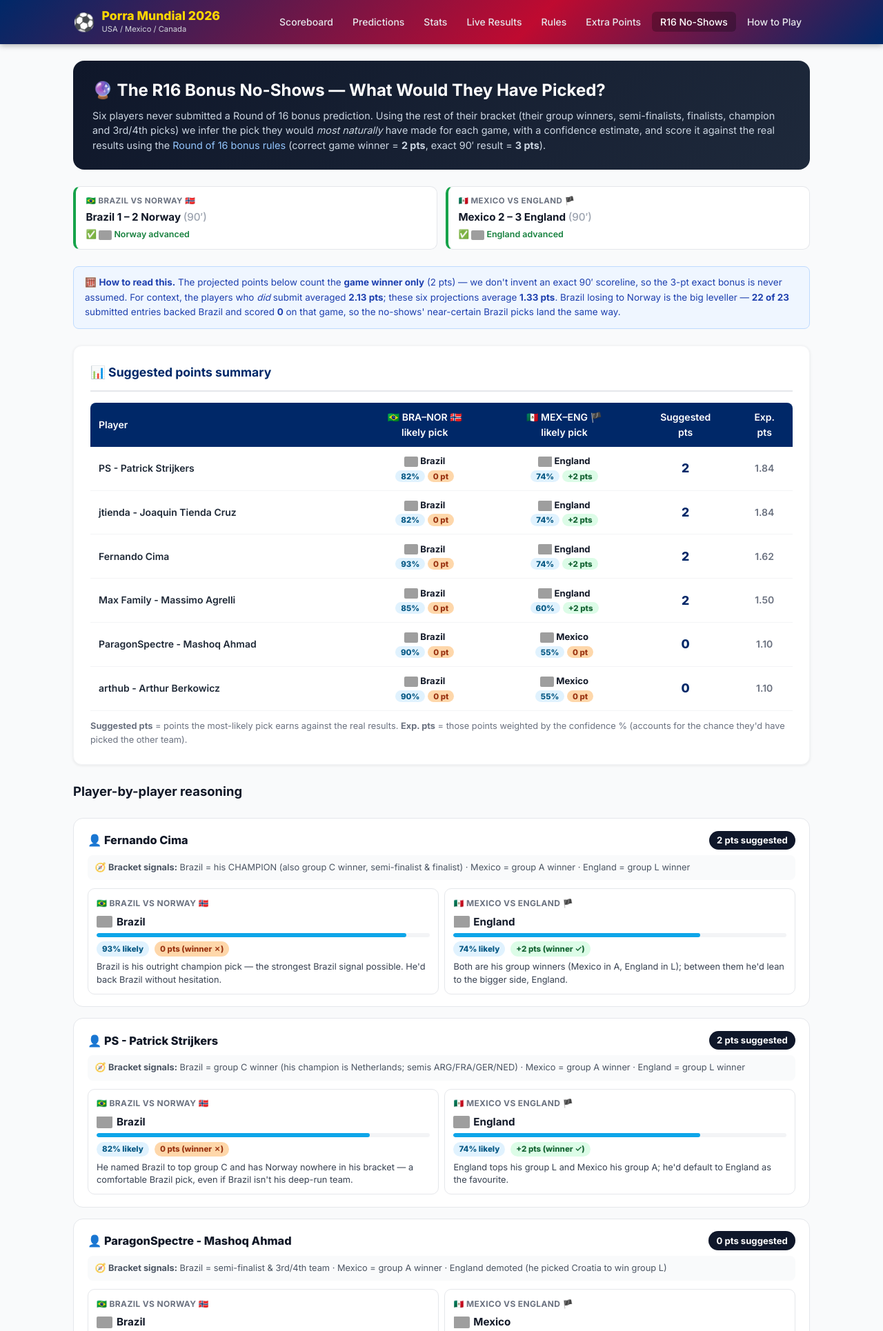
After one commit to pablohomeless/wc2026-prediction-game, a PHP site: page /r16-nonplayers-projection.html in a window 1280 px wide. The commit adds this page. Shown: the top 1930 px of the page at 69% size. Run offline with PHP 8.4, Linux system fonts and the light colour scheme; some libraries are stand-ins or nearby versions; grey boxes are pictures that could not be loaded.

Commit message:
Final results updated

```diff
--- a/alt-static/data.js
+++ b/alt-static/data.js
@@ -487,7 +487,7 @@ const SETTINGS = {
   //   "group"    = group stage in progress
   //   "knockout" = knockout stage
   //   "finished" = all done
-  phase: "pre",
+  phase: "finished",
 
   predictionDeadline: "2026-06-10T23:59:59Z",
 };
--- a/alt-static/extra-points-r16.html
+++ b/alt-static/extra-points-r16.html
@@ -216,9 +216,9 @@
       <li><a href="stats.html">Stats</a></li>
       <li><a href="live-results.html">Live Results</a></li>
       <li><a href="extra-points-r16.html" class="active">Extra Points</a></li>
+      <li><a href="r16-nonplayers-projection.html">R16 No-Shows</a></li>
       <li><a href="rules.html">Rules</a></li>
       <li><a href="how-to-play.html">How to Play</a></li>
-      <li><a href="winners-chances.html">Winners Chances</a></li>
     </ul>
     <button class="nav-hamburger" onclick="toggleMenu()" aria-label="Menu">
       <svg width="24" height="24" fill="none" stroke="currentColor" stroke-width="2" viewBox="0 0 24 24">
@@ -232,9 +232,9 @@
     <a href="stats.html">Stats</a>
     <a href="live-results.html">Live Results</a>
     <a href="extra-points-r16.html" class="active">Extra Points</a>
+    <a href="r16-nonplayers-projection.html">R16 No-Shows</a>
     <a href="rules.html">Rules</a>
     <a href="how-to-play.html">How to Play</a>
-    <a href="winners-chances.html">Winners Chances</a>
   </div>
 </nav>
 
--- a/alt-static/how-to-play.html
+++ b/alt-static/how-to-play.html
@@ -25,7 +25,7 @@
       <li><a href="live-results.html">Live Results</a></li>
       <li><a href="rules.html">Rules</a></li>
       <li><a href="how-to-play.html" class="active">How to Play</a></li>
-      <li><a href="winners-chances.html">Winners Chances</a></li>
+      <li><a href="r16-nonplayers-projection.html">R16 No-Shows</a></li>
     </ul>
     <button class="nav-hamburger" onclick="toggleMenu()" aria-label="Menu">
       <svg width="24" height="24" fill="none" stroke="currentColor" stroke-width="2" viewBox="0 0 24 24">
@@ -40,7 +40,7 @@
     <a href="live-results.html">Live Results</a>
     <a href="rules.html">Rules</a>
     <a href="how-to-play.html" class="active">How to Play</a>
-    <a href="winners-chances.html">Winners Chances</a>
+    <a href="r16-nonplayers-projection.html">R16 No-Shows</a>
   </div>
 </nav>
 
--- /dev/null
+++ b/alt-static/r16-nonplayers-projection.html
@@ -0,0 +1,295 @@
+<!DOCTYPE html>
+<html lang="en">
+<head>
+  <meta charset="UTF-8" />
+  <meta name="viewport" content="width=device-width, initial-scale=1.0" />
+  <title>R16 Bonus — What the No-Shows Would Have Picked · Porra Mundial 2026</title>
+  <link rel="stylesheet" href="https://cdn.jsdelivr.net/npm/flag-icons@7.2.3/css/flag-icons.min.css" />
+  <link rel="stylesheet" href="style.css" />
+  <style>
+    .proj-hero {
+      background: linear-gradient(135deg, #0f172a, #1e293b);
+      color: #fff; border-radius: 16px; padding: 1.5rem 1.75rem; margin-bottom: 1.5rem;
+    }
+    .proj-hero h1 { margin: 0 0 .4rem; font-size: 1.5rem; }
+    .proj-hero p { margin: 0; color: #cbd5e1; font-size: .9rem; line-height: 1.5; }
+
+    .actual-row { display: flex; flex-wrap: wrap; gap: .75rem; margin-bottom: 1.5rem; }
+    .actual-chip {
+      flex: 1 1 240px; background: #fff; border: 1px solid var(--gray-200);
+      border-left: 4px solid #16a34a; border-radius: 10px; padding: .7rem .9rem;
+    }
+    .actual-chip .lbl { font-size: .72rem; text-transform: uppercase; letter-spacing: .04em; color: var(--gray-500); font-weight: 700; }
+    .actual-chip .res { font-size: .95rem; font-weight: 700; margin-top: .2rem; }
+    .actual-chip .won { font-size: .78rem; color: #15803d; font-weight: 600; margin-top: .15rem; }
+
+    .proj-card { border: 1px solid var(--gray-200); border-radius: 14px; padding: 1.1rem 1.25rem; margin-bottom: 1rem; background: #fff; }
+    .proj-card .pc-head { display: flex; align-items: center; gap: .6rem; flex-wrap: wrap; margin-bottom: .5rem; }
+    .proj-card .pc-name { font-weight: 800; font-size: 1.02rem; }
+    .proj-card .pc-total { margin-left: auto; background: #0f172a; color: #fff; border-radius: 999px; padding: .2rem .7rem; font-size: .82rem; font-weight: 700; }
+    .proj-card .pc-signals { font-size: .8rem; color: var(--gray-600); background: var(--gray-50); border-radius: 8px; padding: .5rem .65rem; margin-bottom: .75rem; }
+
+    .game-row { display: grid; grid-template-columns: 1fr; gap: .55rem; }
+    @media (min-width: 640px) { .game-row { grid-template-columns: 1fr 1fr; } }
+    .game-box { border: 1px solid var(--gray-200); border-radius: 10px; padding: .65rem .75rem; }
+    .game-box .gb-title { font-size: .75rem; font-weight: 700; color: var(--gray-500); text-transform: uppercase; letter-spacing: .03em; margin-bottom: .35rem; }
+    .game-box .gb-pick { font-size: .95rem; font-weight: 700; display: flex; align-items: center; gap: .35rem; }
+    .game-box .gb-meta { display: flex; align-items: center; gap: .5rem; margin: .4rem 0; flex-wrap: wrap; }
+    .conf-pill { font-size: .72rem; font-weight: 800; border-radius: 999px; padding: .1rem .5rem; background: #e0f2fe; color: #075985; }
+    .pts-pill { font-size: .72rem; font-weight: 800; border-radius: 999px; padding: .1rem .5rem; }
+    .pts-pill.hit { background: #dcfce7; color: #166534; }
+    .pts-pill.miss { background: #fed7aa; color: #9a3412; }
+    .ev-pill { font-size: .7rem; font-weight: 700; border-radius: 999px; padding: .1rem .5rem; background: var(--gray-100); color: var(--gray-600); }
+    .game-box .gb-reason { font-size: .8rem; color: var(--gray-700); line-height: 1.45; margin-top: .35rem; }
+
+    .conf-track { height: 6px; border-radius: 999px; background: var(--gray-100); overflow: hidden; margin-top: .25rem; }
+    .conf-fill { height: 100%; border-radius: 999px; background: #0ea5e9; }
+  </style>
+</head>
+<body>
+
+<!-- ── Navbar (this page is intentionally NOT in the menus) ── -->
+<nav>
+  <div class="nav-inner">
+    <a href="index.html" class="nav-logo">
+      <span style="font-size:1.6rem">⚽</span>
+      <div>
+        <div class="nav-logo-title">Porra Mundial 2026</div>
+        <div class="nav-logo-sub">USA / Mexico / Canada</div>
+      </div>
+    </a>
+    <ul class="nav-links">
+      <li><a href="index.html">Scoreboard</a></li>
+      <li><a href="predictions.html">Predictions</a></li>
+      <li><a href="stats.html">Stats</a></li>
+      <li><a href="live-results.html">Live Results</a></li>
+      <li><a href="rules.html">Rules</a></li>
+      <li><a href="extra-points-r16.html">Extra Points</a></li>
+      <li><a href="r16-nonplayers-projection.html" class="active">R16 No-Shows</a></li>
+      <li><a href="how-to-play.html">How to Play</a></li>
+    </ul>
+    <button class="nav-hamburger" onclick="toggleMenu()" aria-label="Menu">
+      <svg width="24" height="24" fill="none" stroke="currentColor" stroke-width="2" viewBox="0 0 24 24">
+        <path stroke-linecap="round" stroke-linejoin="round" d="M4 6h16M4 12h16M4 18h16"/>
+      </svg>
+    </button>
+  </div>
+  <div class="nav-mobile" id="navMobile">
+    <a href="index.html">Scoreboard</a>
+    <a href="predictions.html">Predictions</a>
+    <a href="stats.html">Stats</a>
+    <a href="live-results.html">Live Results</a>
+    <a href="rules.html">Rules</a>
+    <a href="extra-points-r16.html">Extra Points</a>
+    <a href="r16-nonplayers-projection.html" class="active">R16 No-Shows</a>
+    <a href="how-to-play.html">How to Play</a>
+  </div>
+</nav>
+
+<!-- ── Main ── -->
+<main>
+  <div class="container">
+    <div class="space-y">
+
+      <div class="proj-hero">
+        <h1>🔮 The R16 Bonus No-Shows — What Would They Have Picked?</h1>
+        <p>
+          Six players never submitted a Round of 16 bonus prediction. Using the rest of their bracket
+          (their group winners, semi-finalists, finalists, champion and 3rd/4th picks) we infer the
+          pick they would <em>most naturally</em> have made for each game, with a confidence estimate,
+          and score it against the real results using the
+          <a href="rules.html" style="color:#93c5fd">Round of 16 bonus rules</a>
+          (correct game winner = <strong>2 pts</strong>, exact 90′ result = <strong>3 pts</strong>).
+        </p>
+      </div>
+
+      <div class="actual-row" id="actualRow"></div>
+
+      <div class="alert alert-info" style="font-size:.84rem" id="methodNote"></div>
+
+      <div id="summaryWrap"></div>
+
+      <h2 style="font-size:1.15rem;margin:1.5rem 0 .75rem">Player-by-player reasoning</h2>
+      <div id="cardsWrap"></div>
+
+    </div>
+  </div>
+</main>
+
+<footer>
+  ⚽ Porra Mundial 2026 — FIFA World Cup USA/MEX/CAN &nbsp;|&nbsp;
+  <a href="rules.html">Rules</a>
+</footer>
+
+<script src="data.js"></script>
+<script src="live-data.js"></script>
+<script src="roundof16-data.js"></script>
+<script>
+  function toggleMenu() { document.getElementById('navMobile').classList.toggle('open'); }
+  function esc(s) { return String(s == null ? '' : s).replace(/&/g,'&amp;').replace(/</g,'&lt;').replace(/>/g,'&gt;'); }
+  function tHtml(code) { return (typeof flagHtml === 'function' ? flagHtml(code) : '') + ' ' + esc((TEAMS[code] && TEAMS[code].name) || code); }
+
+  // ── Inferred "natural" picks for the six players who skipped the R16 bonus. ──
+  // Each pick is the team we believe they'd most likely have backed, given the
+  // rest of their bracket, with a confidence % and a short reasoning.
+  const NONPLAYER_PROJECTIONS = [
+    {
+      alias: "Fernando Cima",
+      signals: "Brazil = his CHAMPION (also group C winner, semi-finalist & finalist) · Mexico = group A winner · England = group L winner",
+      braNor: { pick: "BRA", conf: 93, reason: "Brazil is his outright champion pick — the strongest Brazil signal possible. He'd back Brazil without hesitation." },
+      mexEng: { pick: "ENG", conf: 74, reason: "Both are his group winners (Mexico in A, England in L); between them he'd lean to the bigger side, England." },
+    },
+    {
+      alias: "PS",
+      signals: "Brazil = group C winner (his champion is Netherlands; semis ARG/FRA/GER/NED) · Mexico = group A winner · England = group L winner",
+      braNor: { pick: "BRA", conf: 82, reason: "He named Brazil to top group C and has Norway nowhere in his bracket — a comfortable Brazil pick, even if Brazil isn't his deep-run team." },
+      mexEng: { pick: "ENG", conf: 74, reason: "England tops his group L and Mexico his group A; he'd default to England as the favourite." },
+    },
+    {
+      alias: "ParagonSpectre",
+      signals: "Brazil = semi-finalist & 3rd/4th team · Mexico = group A winner · England demoted (he picked Croatia to win group L)",
+      braNor: { pick: "BRA", conf: 90, reason: "Brazil reaches his semi-finals — a strong Brazil lean." },
+      mexEng: { pick: "MEX", conf: 55, reason: "He rated England below Croatia in group L yet backed Mexico to win group A, so the signals point (narrowly) to Mexico — but it's close to a coin-flip." },
+    },
+    {
+      alias: "jtienda",
+      signals: "Brazil = group C winner (his champion is Spain) · Mexico = group A winner · England = group L winner",
+      braNor: { pick: "BRA", conf: 82, reason: "Brazil is his group C winner and outranks Norway everywhere in his bracket — a clear Brazil lean." },
+      mexEng: { pick: "ENG", conf: 74, reason: "England (group L) and Mexico (group A) are both his group winners; he'd lean England." },
+    },
+    {
+      alias: "arthub",
+      signals: "Brazil = semi-finalist & 3rd/4th team · Mexico = group A winner · England demoted (he picked Croatia to win group L)",
+      braNor: { pick: "BRA", conf: 90, reason: "Brazil is in his semi-finals — a strong Brazil lean." },
+      mexEng: { pick: "MEX", conf: 55, reason: "Croatia over England in group L but Mexico atop group A — the bracket narrowly leans Mexico." },
+    },
+    {
+      alias: "Max Family",
+      signals: "Brazil = his CHAMPION (also finalist & semi-finalist) · Norway = his group I winner (!) · Mexico demoted (Czech won his group A) · England demoted (Croatia won his group L)",
+      braNor: { pick: "BRA", conf: 85, reason: "Brazil is his champion, so he'd back it — with a caveat: he rated Norway highly enough to top group I, which shaves a little confidence." },
+      mexEng: { pick: "ENG", conf: 60, reason: "Neither team is his group winner (he picked Czech and Croatia), so with no bracket signal he'd default to the favourite, England." },
+    },
+  ];
+
+  (function () {
+    const A = R16_ACTUAL;
+
+    // ── Actual results header ──
+    document.getElementById('actualRow').innerHTML = `
+      <div class="actual-chip">
+        <div class="lbl">🇧🇷 Brazil vs Norway 🇳🇴</div>
+        <div class="res">Brazil ${A.braNor.home} – ${A.braNor.away} Norway <span style="color:var(--gray-400);font-weight:500">(90′)</span></div>
+        <div class="won">✅ ${tHtml(A.braNor.winner)} advanced</div>
+      </div>
+      <div class="actual-chip">
+        <div class="lbl">🇲🇽 Mexico vs England 🏴</div>
+        <div class="res">Mexico ${A.mexEng.home} – ${A.mexEng.away} England <span style="color:var(--gray-400);font-weight:500">(90′)</span></div>
+        <div class="won">✅ ${tHtml(A.mexEng.winner)} advanced</div>
+      </div>`;
+
+    // Winner-only points for a projected pick (we don't project an exact 90′ scoreline).
+    const winPts = (pick, actual) => (pick === actual.winner ? R16_POINTS_WINNER : 0);
+    // Home/away team codes per actual match object (braNor: BRA/NOR, mexEng: MEX/ENG)
+    const matchTeams = (actual) => (actual === A.braNor)
+      ? { home: R16_MATCHES.braNor.home, away: R16_MATCHES.braNor.away }
+      : { home: R16_MATCHES.mexEng.home, away: R16_MATCHES.mexEng.away };
+    // Probability-weighted expected points (pick vs the only other team in the tie).
+    const evPts = (pick, conf, actual) => {
+      const pPick = conf / 100;
+      const teams = matchTeams(actual);
+      const alt = (pick === teams.home) ? teams.away : teams.home;
+      return pPick * winPts(pick, actual) + (1 - pPick) * winPts(alt, actual);
+    };
+
+    // Compute per-player results
+    const rows = NONPLAYER_PROJECTIONS.map(p => {
+      const bn = winPts(p.braNor.pick, A.braNor);
+      const me = winPts(p.mexEng.pick, A.mexEng);
+      const bnEv = evPts(p.braNor.pick, p.braNor.conf, A.braNor);
+      const meEv = evPts(p.mexEng.pick, p.mexEng.conf, A.mexEng);
+      return { ...p, bn, me, total: bn + me, ev: bnEv + meEv };
+    });
+
+    const avgPlayed = (typeof r16AveragePlayed === 'function') ? r16AveragePlayed() : 0;
+    const suggestedAvg = rows.reduce((s, r) => s + r.total, 0) / rows.length;
+
+    document.getElementById('methodNote').innerHTML =
+      `🧮 <strong>How to read this.</strong> The projected points below count the <strong>game winner only</strong> ` +
+      `(2 pts) — we don't invent an exact 90′ scoreline, so the 3-pt exact bonus is never assumed. ` +
+      `For context, the players who <em>did</em> submit averaged <strong>${avgPlayed.toFixed(2)} pts</strong>; ` +
+      `these six projections average <strong>${suggestedAvg.toFixed(2)} pts</strong>. ` +
+      `Brazil losing to Norway is the big leveller — <strong>22 of 23</strong> submitted entries backed Brazil and scored ` +
+      `<strong>0</strong> on that game, so the no-shows' near-certain Brazil picks land the same way.`;
+
+    // ── Summary table ──
+    let sHtml = `
+      <div class="card">
+        <div class="card-title">📊 Suggested points summary</div>
+        <div class="table-wrap"><table>
+          <thead><tr>
+            <th style="text-align:left">Player</th>
+            <th>🇧🇷 BRA–NOR 🇳🇴<br>likely pick</th>
+            <th>🇲🇽 MEX–ENG 🏴<br>likely pick</th>
+            <th>Suggested<br>pts</th>
+            <th title="Probability-weighted expected points">Exp.<br>pts</th>
+          </tr></thead><tbody>`;
+    rows.slice().sort((a, b) => b.total - a.total || b.ev - a.ev).forEach(r => {
+      const cell = (g, actual) => {
+        const hit = g.pick === actual.winner;
+        return `<td class="td-center" style="font-size:.82rem">
+            <div style="font-weight:700">${tHtml(g.pick)}</div>
+            <span class="conf-pill">${g.conf}%</span>
+            <span class="pts-pill ${hit ? 'hit' : 'miss'}">${hit ? '+' + R16_POINTS_WINNER : '0'} pt${hit ? 's' : ''}</span>
+          </td>`;
+      };
+      sHtml += `<tr>
+        <td class="td-alias">${esc(aliasLabel(r.alias))}</td>
+        ${cell(r.braNor, A.braNor)}
+        ${cell(r.mexEng, A.mexEng)}
+        <td class="td-total">${r.total}</td>
+        <td class="td-center" style="color:var(--gray-500);font-weight:600">${r.ev.toFixed(2)}</td>
+      </tr>`;
+    });
+    sHtml += `</tbody></table></div>
+      <p style="font-size:.8rem;color:var(--gray-500);margin-top:.75rem">
+        <strong>Suggested pts</strong> = points the most-likely pick earns against the real results.
+        <strong>Exp. pts</strong> = those points weighted by the confidence % (accounts for the chance they'd have picked the other team).
+      </p></div>`;
+    document.getElementById('summaryWrap').innerHTML = sHtml;
+
+    // ── Per-player cards ──
+    let cHtml = '';
+    rows.forEach(r => {
+      const gameBox = (title, g, actual) => {
+        const hit = g.pick === actual.winner;
+        return `
+          <div class="game-box">
+            <div class="gb-title">${title}</div>
+            <div class="gb-pick">${tHtml(g.pick)}</div>
+            <div class="conf-track"><div class="conf-fill" style="width:${g.conf}%"></div></div>
+            <div class="gb-meta">
+              <span class="conf-pill">${g.conf}% likely</span>
+              <span class="pts-pill ${hit ? 'hit' : 'miss'}">${hit ? '+' + R16_POINTS_WINNER + ' pts (winner ✓)' : '0 pts (winner ✗)'}</span>
+            </div>
+            <div class="gb-reason">${esc(g.reason)}</div>
+          </div>`;
+      };
+      cHtml += `
+        <div class="proj-card">
+          <div class="pc-head">
+            <span class="pc-name">👤 ${esc(aliasLabel(r.alias))}</span>
+            <span class="pc-total">${r.total} pts suggested</span>
+          </div>
+          <div class="pc-signals">🧭 <strong>Bracket signals:</strong> ${esc(r.signals)}</div>
+          <div class="game-row">
+            ${gameBox('🇧🇷 Brazil vs Norway 🇳🇴', r.braNor, A.braNor)}
+            ${gameBox('🇲🇽 Mexico vs England 🏴', r.mexEng, A.mexEng)}
+          </div>
+        </div>`;
+    });
+    document.getElementById('cardsWrap').innerHTML = cHtml;
+  })();
+</script>
+
+</body>
+</html>
--- a/alt-static/rules.html
+++ b/alt-static/rules.html
@@ -25,8 +25,8 @@
       <li><a href="live-results.html">Live Results</a></li>
       <li><a href="rules.html" class="active">Rules</a></li>
       <li><a href="extra-points-r16.html">Extra Points</a></li>
+      <li><a href="r16-nonplayers-projection.html">R16 No-Shows</a></li>
       <li><a href="how-to-play.html">How to Play</a></li>
-      <li><a href="winners-chances.html">Winners Chances</a></li>
     </ul>
     <button class="nav-hamburger" onclick="toggleMenu()" aria-label="Menu">
       <svg width="24" height="24" fill="none" stroke="currentColor" stroke-width="2" viewBox="0 0 24 24">
@@ -40,8 +40,8 @@
     <a href="live-results.html">Live Results</a>
     <a href="rules.html" class="active">Rules</a>
     <a href="extra-points-r16.html">Extra Points</a>
+    <a href="r16-nonplayers-projection.html">R16 No-Shows</a>
     <a href="how-to-play.html">How to Play</a>
-    <a href="winners-chances.html">Winners Chances</a>
   </div>
 </nav>
 
--- a/alt-static/stats.html
+++ b/alt-static/stats.html
@@ -246,8 +246,8 @@
       <li><a href="live-results.html">Live Results</a></li>
       <li><a href="rules.html">Rules</a></li>
       <li><a href="extra-points-r16.html">Extra Points</a></li>
+      <li><a href="r16-nonplayers-projection.html">R16 No-Shows</a></li>
       <li><a href="how-to-play.html">How to Play</a></li>
-      <li><a href="winners-chances.html">Winners Chances</a></li>
     </ul>
     <button class="nav-hamburger" onclick="toggleMenu()" aria-label="Menu">
       <svg width="24" height="24" fill="none" stroke="currentColor" stroke-width="2" viewBox="0 0 24 24">
@@ -262,8 +262,8 @@
     <a href="live-results.html">Live Results</a>
     <a href="rules.html">Rules</a>
     <a href="extra-points-r16.html">Extra Points</a>
+    <a href="r16-nonplayers-projection.html">R16 No-Shows</a>
     <a href="how-to-play.html">How to Play</a>
-    <a href="winners-chances.html">Winners Chances</a>
   </div>
 </nav>
 
--- a/alt-static/style.css
+++ b/alt-static/style.css
@@ -367,8 +367,13 @@ tbody td { padding: .65rem .75rem; }
 .special-row:last-child { border-bottom: none; }
 .special-row .slabel { color: var(--gray-500); font-size: .78rem; }
 .special-row .sval { font-weight: 600; }
-.special-row .sval.correct { color: #166534; }
-.special-row .sval.wrong   { color: #991b1b; }
+/* Row-level background highlight for champion / 3rd place / top scorer */
+.special-row.correct { background: #dcfce7; border-radius: 6px; padding: .3rem .5rem; }
+.special-row.correct .slabel { color: #15803d; }
+.special-row.correct .sval   { color: #14532d; }
+.special-row.wrong   { background: #fed7aa; border-radius: 6px; padding: .3rem .5rem; }
+.special-row.wrong   .slabel { color: #9a3412; }
+.special-row.wrong   .sval   { color: #7c2d12; }
 
 .pts-badge {
   display: inline-block;
```
Also changed, not shown: alt-static/index.html (+182 -17 lines), alt-static/live-data.js (+32 -1 lines), alt-static/live-results.html (+41 -57 lines), alt-static/predictions.html (+5 -5 lines).
